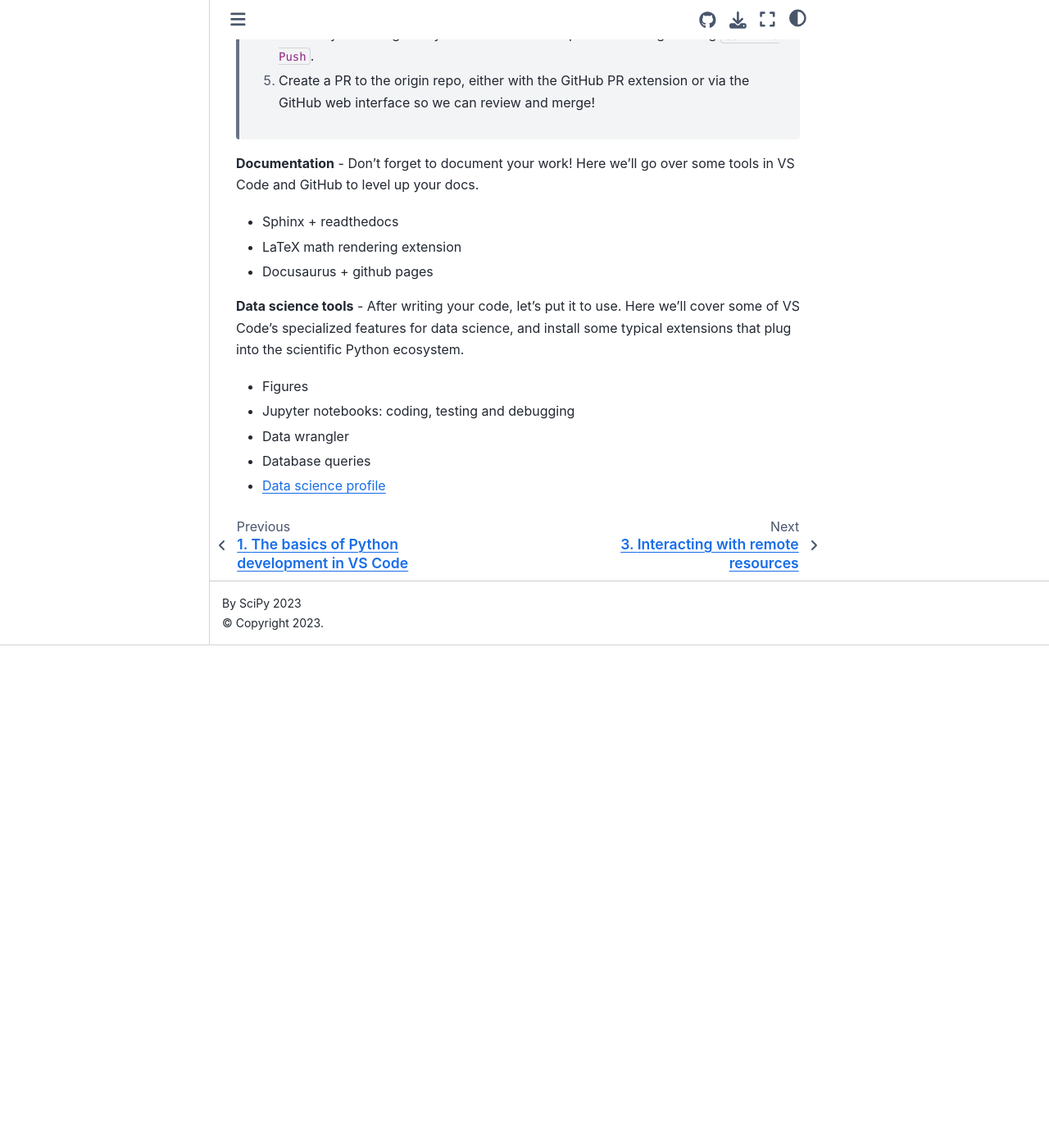
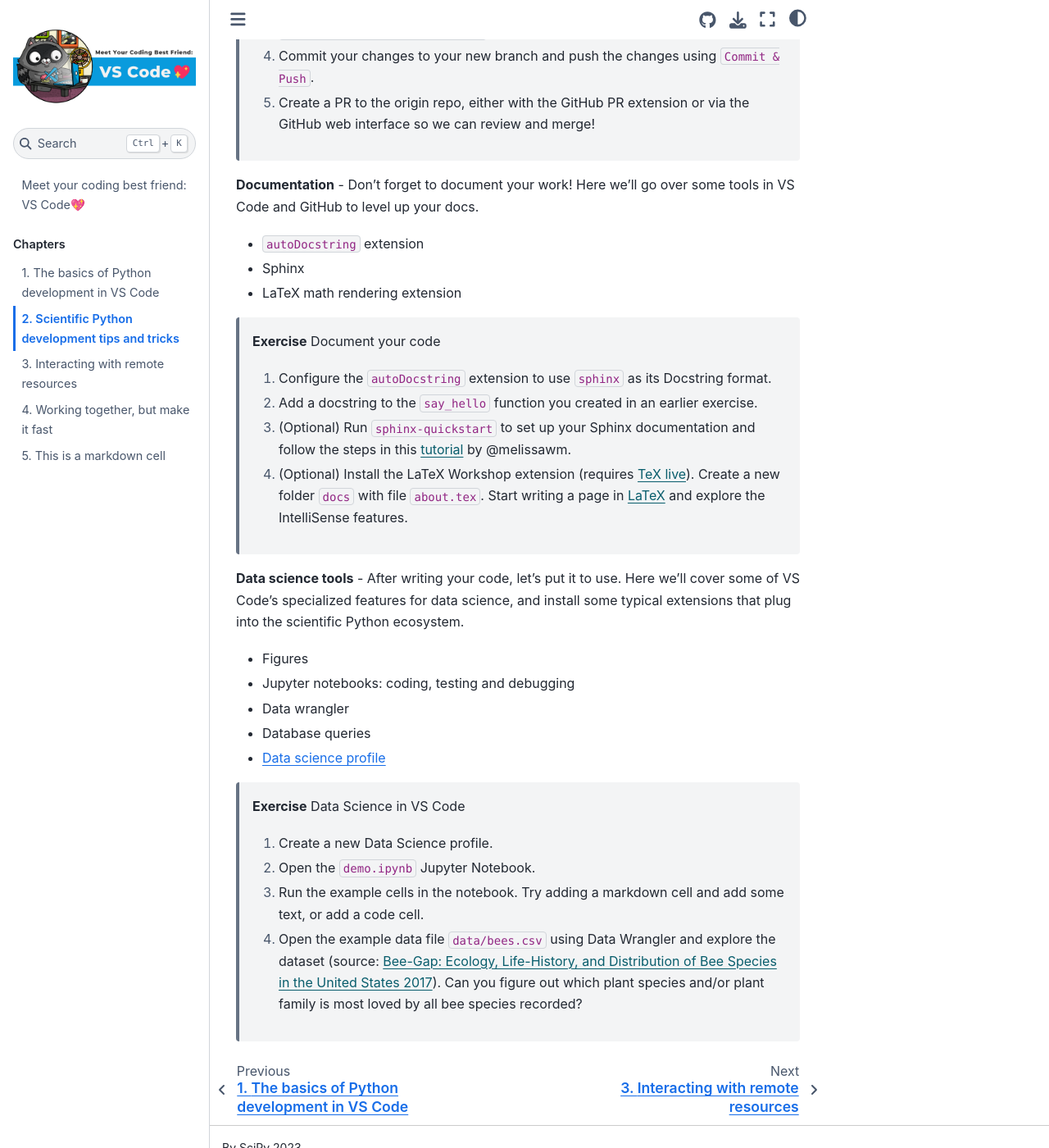
Before and after one commit to crazy4pi314/scipy-vscode-tutorial, a Jupyter Book: the page built from 2-devtips.md, in a window 1280 px wide and 1400 px high, scrolled down 1935 px. Shown: the whole window at 82% size. Built offline with Jupyter Book 1.0.4 settings and Sphinx 7.4.7 and the Sphinx Book theme 1.1.4, drawn with Linux system fonts in a browser that asks for light colours; before the commit the page ends 2722 px from its top, so only the background shows below that; some of the changed text lies outside the part shown.

Commit message:
Update exercises sections 1 and 2 (#37)
* update exercises section 1

* remove redundant line

* remove folders from command to make compatible with windows

* add exercises to section 2

* everyone loves bees

* move bees.csv to data folder

* add markdown cell

* add suggestion from code review

```diff
--- a/2-devtips.md
+++ b/2-devtips.md
@@ -15,8 +15,8 @@
 
 > **Exercise**: Explore code navigation
 >
-> 1. Create a new file `src/tutorial/hello.py` with a function `say_hello` that prints a message using the `emoji` library.
-> 2. Output the text of Zen of Python into a file by running `python -c "import this" > src/tutorial/zen_of_python.md`.
+> 1. Create a new file `hello.py` in the `tutorial` package with a function `say_hello` that prints a message using the `emoji` library. Use IntelliSense to find the right function and order of input arguments from the library.
+> 2. Output the text of Zen of Python into a file by running `python -c "import this" > zen_of_python.md`.
 > 3. Open the file and replace the word "is" with the word "was". How many keystrokes does it take to make this replacement in the editor?
 > 4. Use regex search to find all sentences that have the pattern `\w+ better than \w+.`. Replace it with `is awesome!`.
 > 5. Use Alt+ ↑ / ↓ to move the line "Readability counts." to the top.
@@ -33,7 +33,7 @@
 >
 > 1. Create a new folder called `tests` and a new file `test_hello.py`.
 > 2. Import the functions you've created in the first exercise using `from tutorial.hello import say_hello` and create a new function `test_say_hello` that calls `say_hello`.
-> 3. Open the "Testing" menu by clicking on the vial icon in the primary side bar, click "Configure Python Tests" and choose "pytest". Pick the `tests` folder.
+> 3. Open the "Testing" menu by clicking on the vial icon in the Activity bar, click "Configure Python Tests" and choose "pytest". Pick the `tests` folder.
 > 4. Run your test by clicking on the "Run Test" ▷ icon.
 > 5. Add a new `name` input argument to the `say_hello` function. Run your test again. Can you fix the bug?
 
@@ -54,9 +54,17 @@
 
 **Documentation** - Don't forget to document your work! Here we'll go over some tools in VS Code and GitHub to level up your docs.
 
-- Sphinx + readthedocs
+- `autoDocstring` extension
+- Sphinx
 - LaTeX math rendering extension
-- Docusaurus + github pages
+
+> **Exercise** Document your code
+>
+> 1. Configure the `autoDocstring` extension to use `sphinx` as its Docstring format.
+> 2. Add a docstring to the `say_hello` function you created in an earlier exercise.
+> 3. (Optional) Run `sphinx-quickstart` to set up your Sphinx documentation and follow the steps in this [tutorial](https://github.com/melissawm/minimalsphinx) by @melissawm.
+> 4. (Optional) Install the LaTeX Workshop extension (requires [TeX live](https://www.tug.org/texlive/)). Create a new folder `docs` with file `about.tex`. Start writing a page in [LaTeX](https://www.colorado.edu/aps/sites/default/files/attached-files/latex_primer.pdf) and explore the IntelliSense features.
+>
 
 **Data science tools** - After writing your code, let’s put it to use. Here we’ll cover some of VS Code’s specialized features for data science, and install some typical extensions that plug into the scientific Python ecosystem.
 
@@ -65,3 +73,12 @@
 - Data wrangler
 - Database queries
 - [Data science profile](https://code.visualstudio.com/docs/editor/profiles#_data-science-profile-template)
+
+> **Exercise** Data Science in VS Code
+>
+> 1. Create a new Data Science profile.
+> 2. Open the `demo.ipynb` Jupyter Notebook.
+> 3. Run the example cells in the notebook. Try adding a markdown cell and add some text, or add a code cell.
+> 4. Open the example data file `data/bees.csv` using Data Wrangler and explore the dataset (source: [Bee-Gap: Ecology, Life-History, and Distribution of Bee Species in the United States 2017](https://www.sciencebase.gov/catalog/item/5bd868b2e4b0b3fc5ce9dadd)).
+> Can you figure out which plant species and/or plant family is most loved by all bee species recorded?
+>
--- a/environment.yml
+++ b/environment.yml
@@ -7,6 +7,8 @@
   - pytest
   - matplotlib
   - numpy
+  - pandas
+  - regex
   - pip  # if you need more packages installed from pip
   - pip:
     - emoji
--- a/src/tutorial/__init__.py
+++ b/src/tutorial/__init__.py
@@ -1,4 +1,4 @@
 import emoji
 
 def welcome():
-    print(emoji.emojize("Meet your coding best friend: VS Code :red_heart:"))
+    print(emoji.emojize("Meet your coding best friend: VS Code :sparkling_heart:"))
```
Also changed, not shown: 1-basics.md (+33 -9 lines), README.md (+6 -1 lines), demo.ipynb, 2 other files.
